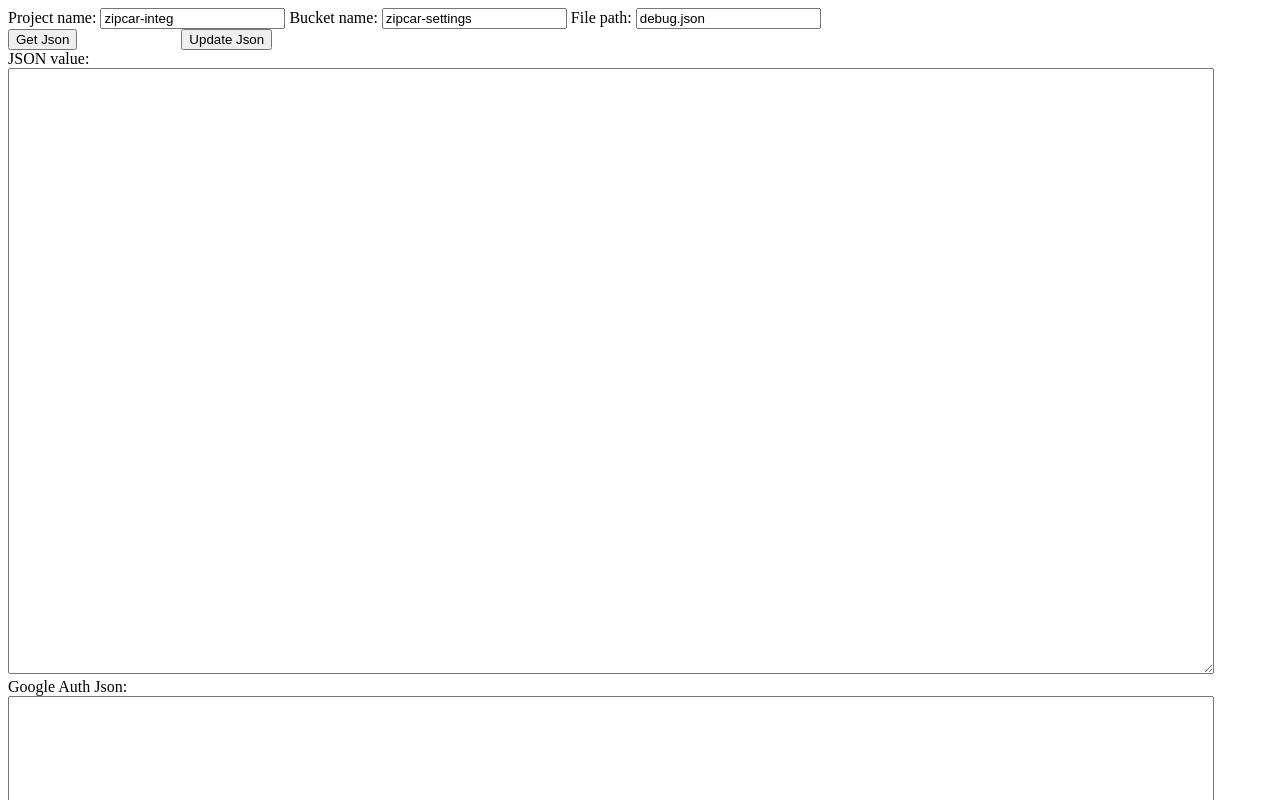
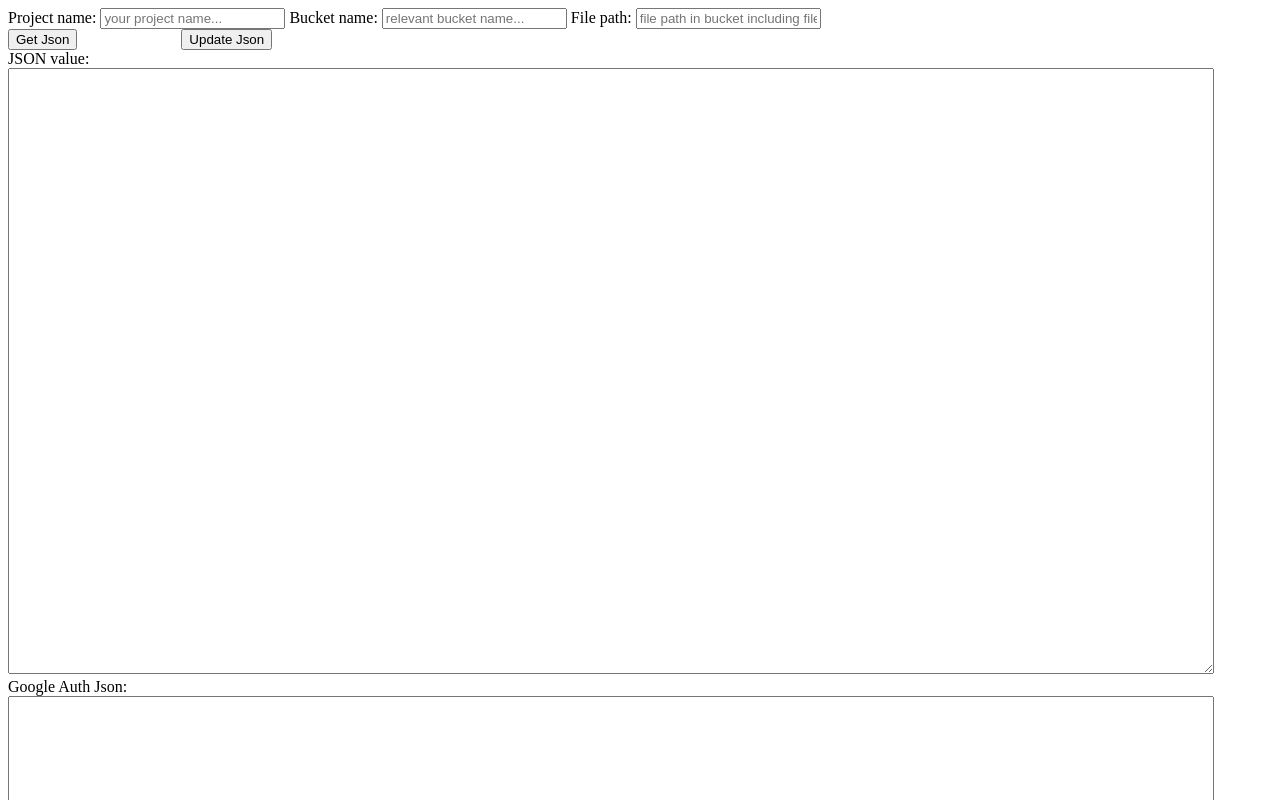
Before and after one commit to OmerGery/gcs-json-editor, a website: page src/client/page.html in a window 1280 px wide. Shown: the top 800 px of the page. Drawn offline with nearby package versions, Linux system fonts and the light colour scheme; no server answers.

Commit message:
Update page.html

```diff
--- a/src/client/page.html
+++ b/src/client/page.html
@@ -71,11 +71,11 @@ title {
     <body>
       <div>
         <label for="genericLabel">Project name: </label>
-        <input size="20" type="text" id="projectName" placeholder="JSON..." value="zipcar-integ">
+        <input size="20" type="text" id="projectName" placeholder="your project name..." >
           <label for="genericLabel">Bucket name: </label>
-          <input size="20" type="text" id="bucketName" placeholder="JSON..." value="zipcar-settings">
+          <input size="20" type="text" id="bucketName" placeholder="relevant bucket name..." >
           <label for="genericLabel">File path: </label>
-          <input size="20" type="text" id="filePath" placeholder="JSON..." value="debug.json">
+          <input size="20" type="text" id="filePath" placeholder="file path in bucket including file name..." >
           <br>
 
           <input onclick="getJson()" type="submit" value="Get Json">
```
